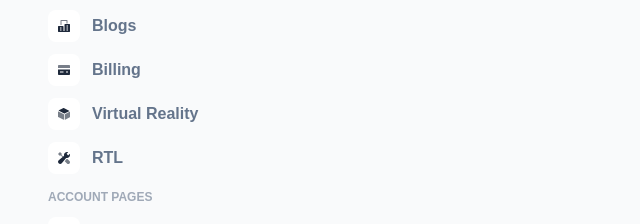
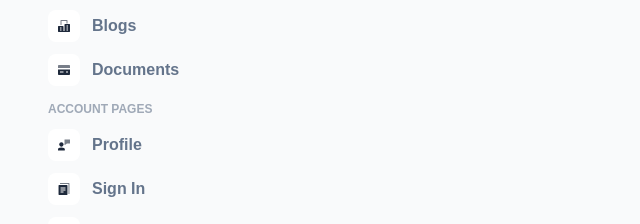
Before and after one commit to codergalib20/docs-portfolio, a Next.js app: page /admin/dashboard in a window 1280 px wide. Shown: the part 148-372 px from the top of the page, without its empty margins (0-640 px from the left). Built offline with nearby package versions, Linux system fonts and the light colour scheme.

Commit message:
commited

```diff
--- a/src/@core/dashboard/sidebar.tsx
+++ b/src/@core/dashboard/sidebar.tsx
@@ -21,7 +21,7 @@ const Sidebar: FC<Props> = () => {
             <div className="py-4 overflow-y-scroll items-center block w-auto max-h-screen overflow-auto h-sidenav grow basis-full">
                 <ul className="flex flex-col pl-0 mb-0">
                     <li className="mt-3 w-full">
-                        <a className="py-2.7 shadow-soft-xl text-sm ease-nav-brand my-0 mx-4 flex items-center whitespace-nowrap rounded-lg bg-white px-4 font-semibold text-slate-700 transition-colors" href="./pages/dashboard.html">
+                        <Link href={mainUrl} className="py-2.7 shadow-soft-xl text-sm ease-nav-brand my-0 mx-4 flex items-center whitespace-nowrap rounded-lg bg-white px-4 font-semibold text-slate-700 transition-colors">
                             <div className="bg-gradient-to-tl from-purple-700 to-pink-500 shadow-soft-2xl mr-2 flex h-8 w-8 items-center justify-center rounded-lg bg-white bg-center stroke-0 text-center xl:p-2.5">
                                 <svg width="12px" height="12px" viewBox="0 0 45 40" version="1.1" xmlns="http://www.w3.org/2000/svg">
                                     <title>shop</title>
@@ -44,7 +44,7 @@ const Sidebar: FC<Props> = () => {
                                 </svg>
                             </div>
                             <span className="ml-1 duration-300 opacity-100 pointer-events-none ease-soft">Dashboard</span>
-                        </a>
+                        </Link>
                     </li>
 
                     {/* Buttons============================= */}
@@ -70,8 +70,8 @@ const Sidebar: FC<Props> = () => {
                     </li>
 
                     <li className="mt-3 w-full">
-                        <a className="py-2.7 text-sm ease-nav-brand my-0 mx-4 flex items-center whitespace-nowrap px-4 transition-colors" href="./pages/billing.html">
-                            <div className="shadow-soft-2xl mr-2 flex h-8 w-8 items-center justify-center rounded-lg bg-white bg-center fill-current stroke-0 text-center xl:p-2.5">
+                        <Link href={`${mainUrl}?tab=documents`} className="py-2.7 text-sm ease-nav-brand my-0 mx-4 flex items-center whitespace-nowrap px-4 transition-colors">
+                            <div className="shadow-soft-2xl mr-2 flex h-8 w-8 items-center justify-center rounded-lg bg-white bg-center stroke-0 text-center xl:p-2.5">
                                 <svg width="12px" height="12px" viewBox="0 0 43 36" version="1.1" xmlns="http://www.w3.org/2000/svg" >
                                     <title>credit-card</title>
                                     <g stroke="none" stroke-width="1" fill="none" fill-rule="evenodd">
@@ -86,52 +86,8 @@ const Sidebar: FC<Props> = () => {
                                     </g>
                                 </svg>
                             </div>
-                            <span className="ml-1 duration-300 opacity-100 pointer-events-none ease-soft">Billing</span>
-                        </a>
-                    </li>
-
-                    <li className="mt-3 w-full">
-                        <a className="py-2.7 text-sm ease-nav-brand my-0 mx-4 flex items-center whitespace-nowrap px-4 transition-colors" href="./pages/virtual-reality.html">
-                            <div className="shadow-soft-2xl mr-2 flex h-8 w-8 items-center justify-center rounded-lg bg-white bg-center stroke-0 text-center xl:p-2.5">
-                                <svg width="12px" height="12px" viewBox="0 0 42 42" version="1.1" xmlns="http://www.w3.org/2000/svg">
-                                    <title>box-3d-50</title>
-                                    <g stroke="none" stroke-width="1" fill="none" fill-rule="evenodd">
-                                        <g transform="translate(-2319.000000, -291.000000)" fill="#FFFFFF" fill-rule="nonzero">
-                                            <g transform="translate(1716.000000, 291.000000)">
-                                                <g transform="translate(603.000000, 0.000000)">
-                                                    <path className="fill-slate-800" d="M22.7597136,19.3090182 L38.8987031,11.2395234 C39.3926816,10.9925342 39.592906,10.3918611 39.3459167,9.89788265 C39.249157,9.70436312 39.0922432,9.5474453 38.8987261,9.45068056 L20.2741875,0.1378125 L20.2741875,0.1378125 C19.905375,-0.04725 19.469625,-0.04725 19.0995,0.1378125 L3.1011696,8.13815822 C2.60720568,8.38517662 2.40701679,8.98586148 2.6540352,9.4798254 C2.75080129,9.67332903 2.90771305,9.83023153 3.10122239,9.9269862 L21.8652864,19.3090182 C22.1468139,19.4497819 22.4781861,19.4497819 22.7597136,19.3090182 Z"></path>
-                                                    <path className="fill-slate-800 opacity-60" d="M23.625,22.429159 L23.625,39.8805372 C23.625,40.4328219 24.0727153,40.8805372 24.625,40.8805372 C24.7802551,40.8805372 24.9333778,40.8443874 25.0722402,40.7749511 L41.2741875,32.673375 L41.2741875,32.673375 C41.719125,32.4515625 42,31.9974375 42,31.5 L42,14.241659 C42,13.6893742 41.5522847,13.241659 41,13.241659 C40.8447549,13.241659 40.6916418,13.2778041 40.5527864,13.3472318 L24.1777864,21.5347318 C23.8390024,21.7041238 23.625,22.0503869 23.625,22.429159 Z"></path>
-                                                    <path className="fill-slate-800 opacity-60" d="M20.4472136,21.5347318 L1.4472136,12.0347318 C0.953235098,11.7877425 0.352562058,11.9879669 0.105572809,12.4819454 C0.0361450918,12.6208008 6.47121774e-16,12.7739139 0,12.929159 L0,30.1875 L0,30.1875 C0,30.6849375 0.280875,31.1390625 0.7258125,31.3621875 L19.5528096,40.7750766 C20.0467945,41.0220531 20.6474623,40.8218132 20.8944388,40.3278283 C20.963859,40.1889789 21,40.0358742 21,39.8806379 L21,22.429159 C21,22.0503869 20.7859976,21.7041238 20.4472136,21.5347318 Z"></path>
-                                                </g>
-                                            </g>
-                                        </g>
-                                    </g>
-                                </svg>
-                            </div>
-                            <span className="ml-1 duration-300 opacity-100 pointer-events-none ease-soft">Virtual Reality</span>
-                        </a>
-                    </li>
-
-                    <li className="mt-3 w-full">
-                        <a className="py-2.7 text-sm ease-nav-brand my-0 mx-4 flex items-center whitespace-nowrap px-4 transition-colors" href="./pages/rtl.html">
-                            <div className="shadow-soft-2xl mr-2 flex h-8 w-8 items-center justify-center rounded-lg bg-white bg-center stroke-0 text-center xl:p-2.5">
-                                <svg width="12px" height="12px" viewBox="0 0 40 40" version="1.1" xmlns="http://www.w3.org/2000/svg" >
-                                    <title>settings</title>
-                                    <g stroke="none" stroke-width="1" fill="none" fill-rule="evenodd">
-                                        <g transform="translate(-2020.000000, -442.000000)" fill="#FFFFFF" fill-rule="nonzero">
-                                            <g transform="translate(1716.000000, 291.000000)">
-                                                <g transform="translate(304.000000, 151.000000)">
-                                                    <polygon className="fill-slate-800 opacity-60" points="18.0883333 15.7316667 11.1783333 8.82166667 13.3333333 6.66666667 6.66666667 0 0 6.66666667 6.66666667 13.3333333 8.82166667 11.1783333 15.315 17.6716667"></polygon>
-                                                    <path className="fill-slate-800 opacity-60" d="M31.5666667,23.2333333 C31.0516667,23.2933333 30.53,23.3333333 30,23.3333333 C29.4916667,23.3333333 28.9866667,23.3033333 28.48,23.245 L22.4116667,30.7433333 L29.9416667,38.2733333 C32.2433333,40.575 35.9733333,40.575 38.275,38.2733333 L38.275,38.2733333 C40.5766667,35.9716667 40.5766667,32.2416667 38.275,29.94 L31.5666667,23.2333333 Z"></path>
-                                                    <path className="fill-slate-800" d="M33.785,11.285 L28.715,6.215 L34.0616667,0.868333333 C32.82,0.315 31.4483333,0 30,0 C24.4766667,0 20,4.47666667 20,10 C20,10.99 20.1483333,11.9433333 20.4166667,12.8466667 L2.435,27.3966667 C0.95,28.7083333 0.0633333333,30.595 0.00333333333,32.5733333 C-0.0583333333,34.5533333 0.71,36.4916667 2.11,37.89 C3.47,39.2516667 5.27833333,40 7.20166667,40 C9.26666667,40 11.2366667,39.1133333 12.6033333,37.565 L27.1533333,19.5833333 C28.0566667,19.8516667 29.01,20 30,20 C35.5233333,20 40,15.5233333 40,10 C40,8.55166667 39.685,7.18 39.1316667,5.93666667 L33.785,11.285 Z"></path>
-                                                </g>
-                                            </g>
-                                        </g>
-                                    </g>
-                                </svg>
-                            </div>
-                            <span className="ml-1 duration-300 opacity-100 pointer-events-none ease-soft">RTL</span>
-                        </a>
+                            <span className="ml-1 duration-300 opacity-100 pointer-events-none ease-soft">Documents</span>
+                        </Link>
                     </li>
 
                     <li className="w-f3 mt-4">
```
